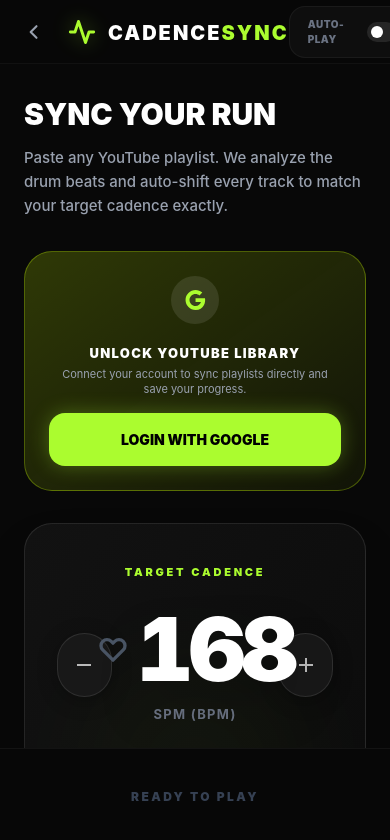
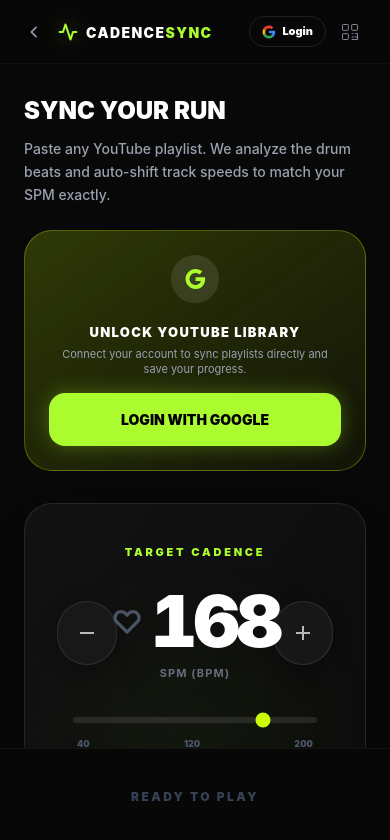
Before and after one commit to leemath0/cadencesync, a React (Vite) app: page / in a window 390 px wide. Both pictures are taken after a click on the button "LAUNCH APP". Shown: the top 840 px of the page. Built offline with nearby package versions, Linux system fonts and the light colour scheme.

Commit message:
feat: mobile optimization for 390px, background play stability, and BPM reordering

```diff
--- a/src/components/SyncApp.tsx
+++ b/src/components/SyncApp.tsx
@@ -112,6 +112,7 @@
   const [selectedPlaylistId, setSelectedPlaylistId] = useState<string>('');
   const [authCodeProcessed, setAuthCodeProcessed] = useState(false);
   const [isLoadingFull, setIsLoadingFull] = useState(false);
+  const [activeTab, setActiveTab] = useState<'session' | 'statistics'>('session');
 
   // YouTube IFrame Player Refs
   const playerRef = useRef<any>(null);
@@ -887,7 +888,7 @@
 
 
   return (
-    <div className="flex flex-col h-screen bg-[#050505] text-white font-sans overflow-hidden select-none">
+    <div className="flex flex-col h-screen bg-[#050505] text-white font-sans overflow-x-hidden select-none">
       {/* Global Full-Screen Loader for Authentication */}
       {isLoadingFull && (
         <div className="fixed inset-0 z-[100] bg-black/90 backdrop-blur-xl flex flex-col items-center justify-center">
@@ -979,22 +980,22 @@
 
       {/* Top Navbar */}
       <header className="h-[64px] border-b border-white/[0.04] bg-[#080808]/90 backdrop-blur-xl flex items-center px-6 flex-shrink-0 z-50 sticky top-0">
-        <div className="flex items-center gap-3">
+        <div className="flex items-center gap-2 md:gap-3">
           <button
             onClick={onBack}
-            className="p-2 -ml-2 hover:bg-white/5 rounded-full text-gray-400 hover:text-white transition-colors mr-1"
+            className="p-1.5 md:p-2 -ml-1 md:-ml-2 hover:bg-white/5 rounded-full text-gray-400 hover:text-white transition-colors mr-0.5 md:mr-1"
             title="Back to Landing Page"
           >
-            <svg className="w-5 h-5" fill="none" stroke="currentColor" viewBox="0 0 24 24"><path strokeLinecap="round" strokeLinejoin="round" strokeWidth="2.5" d="M15 19l-7-7 7-7" /></svg>
+            <svg className="w-4 h-4 md:w-5 md:h-5" fill="none" stroke="currentColor" viewBox="0 0 24 24"><path strokeLinecap="round" strokeLinejoin="round" strokeWidth="2.5" d="M15 19l-7-7 7-7" /></svg>
           </button>
-          <svg className="w-7 h-7 text-neon drop-shadow-[0_0_10px_rgba(171,252,47,0.4)]" viewBox="0 0 24 24" fill="none" stroke="currentColor" strokeWidth="2.5" strokeLinecap="round" strokeLinejoin="round">
+          <svg className="w-5 h-5 md:w-7 md:h-7 text-neon drop-shadow-[0_0_10px_rgba(171,252,47,0.4)]" viewBox="0 0 24 24" fill="none" stroke="currentColor" strokeWidth="2.5" strokeLinecap="round" strokeLinejoin="round">
             <polyline points="22 12 18 12 15 21 9 3 6 12 2 12" />
           </svg>
-          <span className="text-xl font-black tracking-widest text-white mt-0.5">CADENCE<span className="text-neon">SYNC</span></span>
+          <span className="text-sm md:text-xl font-black tracking-widest text-white mt-0.5 whitespace-nowrap">CADENCE<span className="text-neon">SYNC</span></span>
         </div>
 
-        <div className="ml-auto flex items-center gap-4">
-          <div className="flex items-center bg-white/[0.03] rounded-2xl p-1.5 border border-white/[0.05]">
+        <div className="ml-auto flex items-center gap-2 md:gap-4 font-bold">
+          <div className="hidden sm:flex items-center bg-white/[0.03] rounded-2xl p-1.5 border border-white/[0.05]">
             <div className="px-3 py-1 flex items-center gap-3">
               <span className="text-[10px] text-gray-500 font-black uppercase tracking-wider">Auto-Play</span>
               <button
@@ -1007,25 +1008,25 @@
           </div>
 
           {sessionId ? (
-            <div className="flex items-center gap-3 bg-white/5 pl-3 pr-1 py-1 rounded-full border border-white/10">
+            <div className="flex items-center gap-2 md:gap-3 bg-white/5 pl-2 md:pl-3 pr-1 py-1 rounded-full border border-white/10 overflow-hidden">
               <div className="flex flex-col items-end">
-                <span className="text-[10px] uppercase font-black text-neon tracking-wider">Connected</span>
-                {user?.name && <span className="text-[11px] font-bold text-gray-400 truncate max-w-[80px]">{user.name}</span>}
+                <span className="text-[8px] md:text-[10px] uppercase font-black text-neon tracking-wider">ON</span>
+                {user?.name && <span className="text-[9px] md:text-[11px] font-bold text-gray-400 truncate max-w-[50px] md:max-w-[80px]">{user.name}</span>}
               </div>
               <button
                 onClick={handleLogout}
-                className="w-8 h-8 rounded-full bg-white/10 hover:bg-white/20 flex items-center justify-center transition-colors"
+                className="w-7 h-7 md:w-8 md:h-8 rounded-full bg-white/10 hover:bg-white/20 flex items-center justify-center transition-colors"
                 title="Logout"
               >
-                <svg className="w-4 h-4 text-gray-400" fill="none" stroke="currentColor" viewBox="0 0 24 24"><path strokeLinecap="round" strokeLinejoin="round" strokeWidth="2" d="M17 16l4-4m0 0l-4-4m4 4H7m6 4v1a3 3 0 01-3 3H6a3 3 0 01-3-3V7a3 3 0 013-3h4a3 3 0 013 3v1" /></svg>
+                <svg className="w-3 h-3 md:w-4 md:h-4 text-gray-400" fill="none" stroke="currentColor" viewBox="0 0 24 24"><path strokeLinecap="round" strokeLinejoin="round" strokeWidth="2" d="M17 16l4-4m0 0l-4-4m4 4H7m6 4v1a3 3 0 01-3 3H6a3 3 0 01-3-3V7a3 3 0 013-3h4a3 3 0 013 3v1" /></svg>
               </button>
             </div>
           ) : (
             <button
               onClick={loginWithGoogle}
-              className="px-4 py-2 rounded-full border border-white/10 hover:bg-white/5 text-[12px] font-bold transition-all flex items-center gap-2"
+              className="px-3 md:px-4 py-1.5 md:py-2 rounded-full border border-white/10 hover:bg-white/5 text-[11px] md:text-[12px] font-black transition-all flex items-center gap-1.5"
             >
-              <svg className="w-4 h-4" viewBox="0 0 24 24">
+              <svg className="w-3.5 h-3.5 md:w-4 md:h-4" viewBox="0 0 24 24">
                 <path fill="#4285F4" d="M22.56 12.25c0-.78-.07-1.53-.2-2.25H12v4.26h5.92c-.26 1.37-1.04 2.53-2.21 3.31v2.77h3.57c2.08-1.92 3.28-4.74 3.28-8.09z"/>
                 <path fill="#34A853" d="M12 23c2.97 0 5.46-.98 7.28-2.66l-3.57-2.77c-.98.66-2.23 1.06-3.71 1.06-2.86 0-5.29-1.93-6.16-4.53H2.18v2.84C3.99 20.53 7.7 23 12 23z"/>
                 <path fill="#FBBC05" d="M5.84 14.09c-.22-.66-.35-1.36-.35-2.09s.13-1.43.35-2.09V7.07H2.18C1.43 8.55 1 10.22 1 12s.43 3.45 1.18 4.93l2.85-2.27.81-.57z"/>
@@ -1036,10 +1037,10 @@
           )}
           <button
             onClick={() => setShowQr(!showQr)}
-            className={`p-2 rounded-full transition-all duration-300 ${showQr ? 'bg-neon text-black' : 'text-gray-400 hover:text-white'}`}
+            className={`p-1.5 md:p-2 rounded-full transition-all duration-300 ${showQr ? 'bg-neon text-black' : 'text-gray-400 hover:text-white'}`}
             title="Scan QR to open on phone"
           >
-            <svg className="w-6 h-6" fill="none" stroke="currentColor" viewBox="0 0 24 24">
+            <svg className="w-5 h-5 md:w-6 md:h-6" fill="none" stroke="currentColor" viewBox="0 0 24 24">
               <rect x="3" y="3" width="7" height="7" rx="1" />
               <rect x="14" y="3" width="7" height="7" rx="1" />
               <rect x="3" y="14" width="7" height="7" rx="1" />
@@ -1125,10 +1126,10 @@
         {/* Left Control Panel */}
         <aside className="w-full md:w-[450px] flex-shrink-0 bg-[#080808] md:bg-[#0c0c0c] md:border-r border-white/5 flex flex-col p-6 md:p-8 relative z-10 md:h-full md:overflow-y-auto">
 
-          <div className="mb-8 mt-2">
-             <h1 className="text-3xl font-black text-white leading-tight mb-3">SYNC YOUR RUN</h1>
-             <p className="text-gray-400 text-[15px] leading-relaxed font-medium">
-               Paste any YouTube playlist. We analyze the drum beats and auto-shift every track to match your target cadence exactly.
+          <div className="mb-6 md:mb-8 mt-2">
+             <h1 className="text-2xl md:text-3xl font-black text-white leading-tight mb-3">SYNC YOUR RUN</h1>
+             <p className="text-gray-400 text-sm md:text-[15px] leading-relaxed font-medium">
+               Paste any YouTube playlist. We analyze the drum beats and auto-shift track speeds to match your SPM exactly.
              </p>
           </div>
 
@@ -1178,9 +1179,9 @@
                             <path strokeLinecap="round" strokeLinejoin="round" strokeWidth="2.5" d="M4.318 6.318a4.5 4.5 0 000 6.364L12 20.364l7.682-7.682a4.5 4.5 0 00-6.364-6.364L12 7.636l-1.318-1.318a4.5 4.5 0 00-6.364 0z" />
                           </svg>
                         </button>
-                        <span className="text-[5.5rem] leading-none font-black text-white tracking-tighter tabular-nums drop-shadow-2xl">{targetBpm}</span>
+                        <span className="text-7xl md:text-[5.5rem] leading-none font-black text-white tracking-tighter tabular-nums drop-shadow-2xl">{targetBpm}</span>
                     </div>
-                    <span className="text-[13px] font-bold text-gray-500 tracking-[0.1em] mt-3">SPM (BPM)</span>
+                    <span className="text-[11px] md:text-[13px] font-bold text-gray-500 tracking-[0.1em] mt-2 md:mt-3">SPM (BPM)</span>
                   </div>
 
                   <button
@@ -1234,8 +1235,8 @@
              </div>
 
              {/* Global Playback Mode Toggle */}
-             <div className="flex items-center gap-1 bg-[#181818] p-1 rounded-2xl mt-4 border border-white/5 w-full">
-                <div className="flex flex-wrap gap-2 w-full">
+              <div className="flex items-center gap-1 bg-[#181818] p-1 rounded-2xl mt-4 border border-white/5 w-full">
+                <div className="grid grid-cols-4 gap-1 w-full">
                     {[
                       { id: 'original', label: 'ORIG', bpm: 'N/A' },
                       { id: 'target', label: 'TARGET', bpm: targetBpm },
@@ -1245,16 +1246,16 @@
                       <button
                         key={mode.id}
                         onClick={() => setPlaybackMode(mode.id as any)}
-                        className={`group flex-1 flex flex-col items-center justify-center h-[50px] rounded-xl text-[10px] font-bold transition-all ${playbackMode === mode.id ? 'bg-neon text-black shadow-lg' : 'bg-white/5 text-gray-500 hover:text-white border border-white/5 hover:border-white/20'}`}
+                        className={`group flex flex-col items-center justify-center p-2 rounded-xl text-[9px] font-black transition-all ${playbackMode === mode.id ? 'bg-neon text-black shadow-lg' : 'bg-white/5 text-gray-500 hover:text-white border border-white/5 hover:border-white/20'}`}
                       >
-                        <span className="leading-none mb-1">{mode.label}</span>
-                        <span className={`text-[9px] font-black opacity-60 ${playbackMode === mode.id ? 'text-black/80' : 'text-gray-600'}`}>
+                        <span className="leading-none mb-0.5">{mode.label}</span>
+                        <span className={`text-[8px] opacity-70 ${playbackMode === mode.id ? 'text-black/80' : 'text-gray-600'}`}>
                           {mode.bpm}
                         </span>
                       </button>
                     ))}
                   </div>
-             </div>
+              </div>
           </div>
 
           <div className="flex flex-col gap-4 mt-auto mb-6 md:mb-0">
@@ -1466,21 +1467,15 @@
                                    )}
                                 </div>
 
-                                <div className="flex-1 min-w-0 pr-2 pt-0.5">
-                                   <div className="flex items-center gap-2">
-                                     <h4 className={`text-[15px] md:text-[15px] leading-tight truncate ${active ? 'text-white font-black' : 'text-gray-200 font-bold'}`}>
-                                       {track.title}
-                                     </h4>
-                                   </div>
-                                   {track.status === 'error' ? (
-                                      <p className="text-[12px] md:text-[13px] text-red-400 font-medium truncate mt-1" title={track.errorMessage}>🚨 {track.errorMessage || '분석 실패'}</p>
-                                   ) : (
-                                      <div className="flex items-center gap-2 mt-1 min-h-[20px]">
-                                         <p className={`text-[13px] md:text-[13px] font-medium truncate ${active ? 'text-gray-300' : 'text-gray-500'}`}>
-                                           {track.artist}
-                                         </p>
-                                      </div>
-                                   )}
+                                <div className="flex-1 min-w-0 pr-1 md:pr-0">
+                                  <h4 className="font-black text-[13px] md:text-[15px] text-white leading-tight mb-1 truncate group-hover:text-neon transition-colors">
+                                    {track.title}
+                                  </h4>
+                                  <div className="flex items-center gap-2">
+                                    <p className="text-[10px] md:text-[12px] text-gray-500 font-bold truncate max-w-[120px] md:max-w-none">{track.artist}</p>
+                                    <span className="w-1 h-1 rounded-full bg-white/10 hidden md:block" />
+                                    <span className="text-[10px] text-gray-600 font-black hidden md:block">320kbps</span>
+                                  </div>
                                 </div>
 
                                 <div className="w-20 md:w-32 text-right flex flex-col items-end gap-1">
--- a/src/index.css
+++ b/src/index.css
@@ -22,6 +22,8 @@
   color: white;
   -webkit-font-smoothing: antialiased;
   -moz-osx-font-smoothing: grayscale;
+  overflow-x: hidden;
+  width: 100%;
 }
 
 /* Glassmorphism Classes */
@@ -110,6 +112,37 @@
   .animate-pulse-slow {
     animation: pulse-slow 8s ease-in-out infinite;
   }
+
+  /* Mobile Specific Utilities */
+  .no-scrollbar::-webkit-scrollbar {
+    display: none;
+  }
+  .no-scrollbar {
+    -ms-overflow-style: none;
+    scrollbar-width: none;
+  }
+
+  .text-shadow-neon {
+    text-shadow: 0 0 10px rgba(171, 252, 47, 0.5);
+  }
+
+  .safe-top {
+    padding-top: env(safe-area-inset-top);
+  }
+  .safe-bottom {
+    padding-bottom: env(safe-area-inset-bottom);
+  }
+}
+
+@media (max-width: 640px) {
+  :root {
+    --card-bg: rgba(255, 255, 255, 0.06);
+  }
+
+  .glass {
+    backdrop-filter: blur(10px);
+    -webkit-backdrop-filter: blur(10px);
+  }
 }
 
 @keyframes pulse-slow {
```
Also changed, not shown: src/components/LandingPage.tsx (+13 -12 lines).
